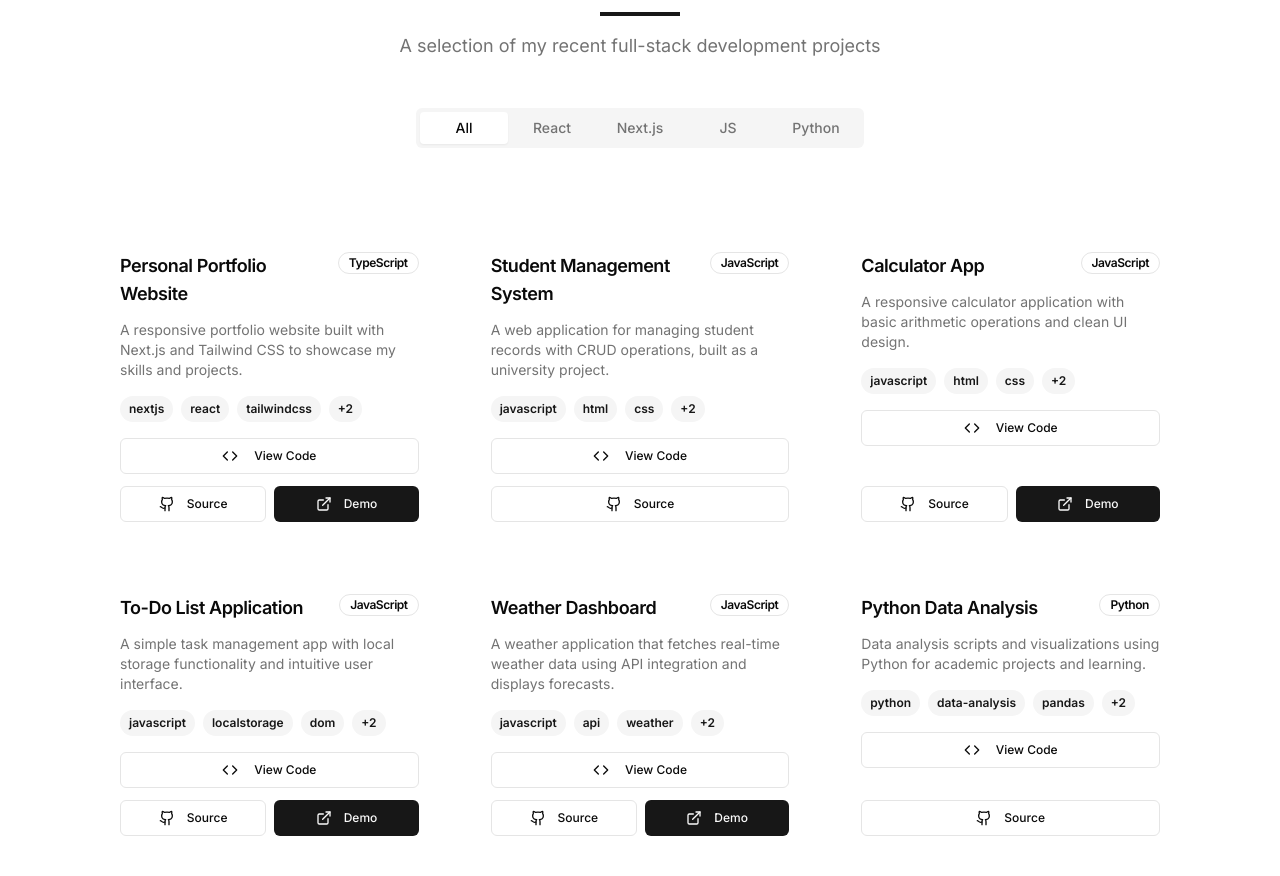
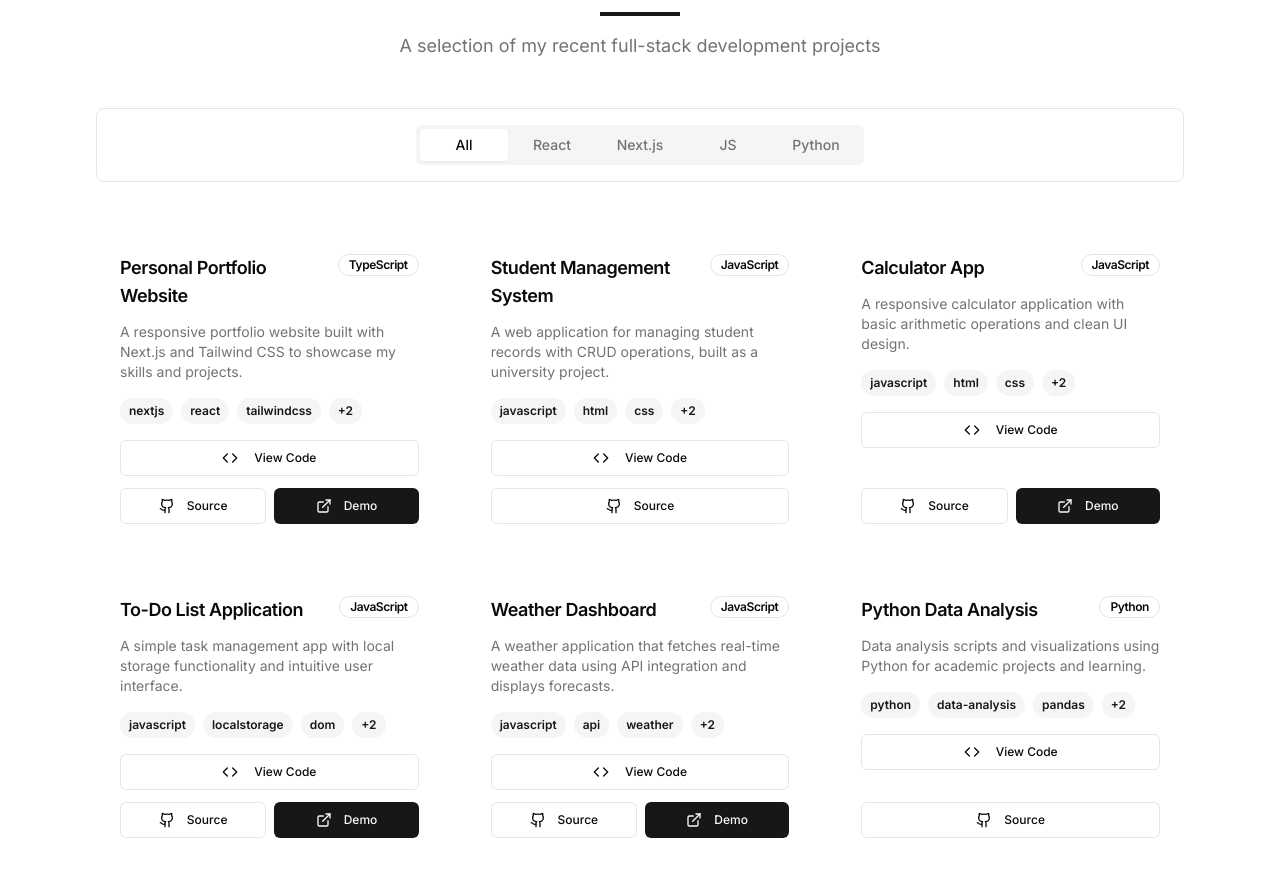
Before and after one commit to KamoLovesCode/me, a Next.js app: page / in a window 1280 px wide. Shown: the part 2720-3596 px from the top of the page. Built offline with nearby package versions, Linux system fonts and the light colour scheme.

Commit message:
Update projects.tsx

```diff
--- a/components/projects.tsx
+++ b/components/projects.tsx
@@ -695,7 +695,11 @@ if __name__ == "__main__":
           </div>
         ) : (
           <>
-            <Tabs style={{ marginBottom: '4rem',paddingBottom : '1rem' }} defaultValue="all" className="mb-8" onValueChange={setActiveTab}>
+            <Tabs
+              defaultValue="all"
+              className="mb-12 p-4 border border-border rounded-lg bg-card/50"
+              onValueChange={setActiveTab}
+            >
               <div className="flex justify-center">
                 <TabsList className="grid w-full max-w-md grid-cols-3 sm:grid-cols-5">
                   <TabsTrigger value="all" className="text-xs sm:text-sm">
```
